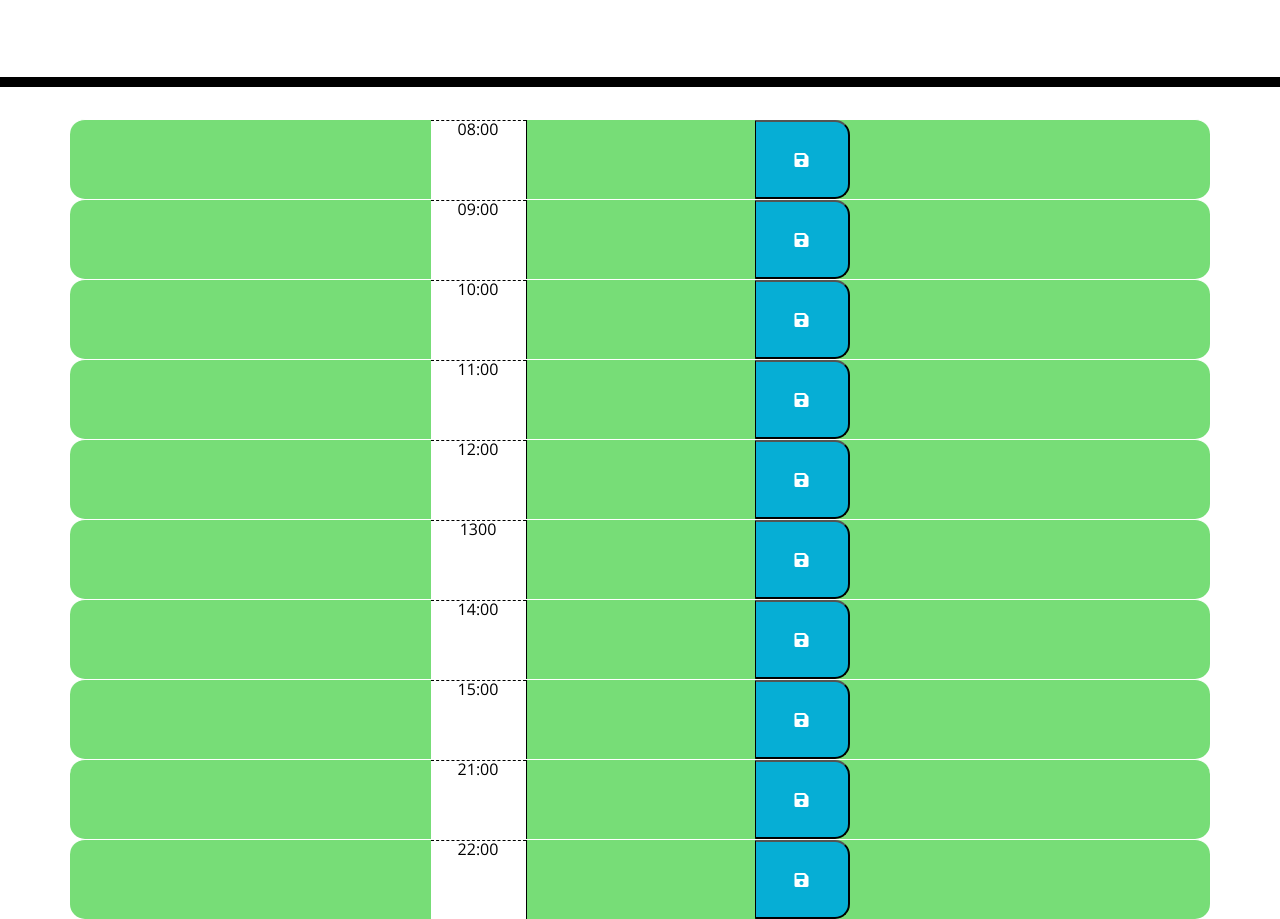
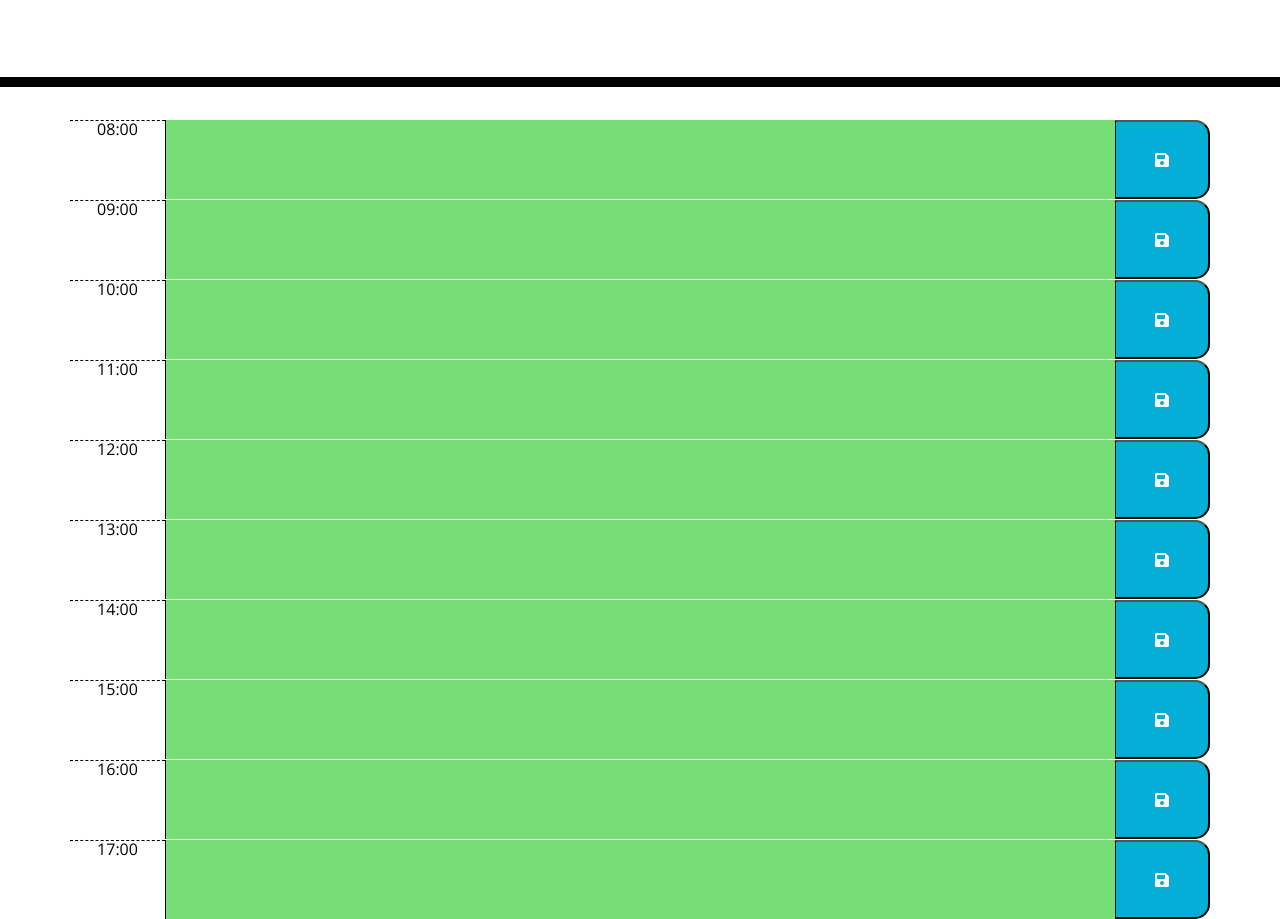
Before and after one commit to ColeHeintzman/Just-In-Time, a plain HTML site: page index.html in a window 1280 px wide. Shown: the part 249-1168 px from the top of the page. Drawn offline with nearby package versions, Linux system fonts and the light colour scheme.

Commit message:
final product Known issue of formatet not working.

```diff
--- a/Assets/script.js
+++ b/Assets/script.js
@@ -14,7 +14,6 @@ $(document).ready(function() {
     var text = $(this).siblings(".description").val();
     var time = $(this).parent().attr("id");
     localStorage.setItem(time, text);
-    localStorage.getItem("value");
     })
 })
 //*Recalling local storage for data persistence after refresh browser
@@ -26,28 +25,23 @@ $("#1200 .description").val(localStorage.getItem("1200"));
 $("#1300 .description").val(localStorage.getItem("1300"));
 $("#1400 .description").val(localStorage.getItem("1400"));
 $("#1500 .description").val(localStorage.getItem("1500"));
-$("#2100 .description").val(localStorage.getItem("2100"));
-$("#2200 .description").val(localStorage.getItem("2200"));
+$("#1600 .description").val(localStorage.getItem("1600"));
+$("#1700 .description").val(localStorage.getItem("1700"));
 //*Updating Schedule css based on current time
-function timeClock() {
+function formatRows() {
     $(".time-block").each(function() {
-        var currentHour = moment().hour();
-        var scheduleTime = parseInt($(this).attr("id").split("hour")[1]);
-        if (scheduleTime < currentHour) {
-            $(this).removeClass("future");
-            $(this).removeClass("present");
+        var scheduleTime = Array.from(document.getElementsByTagName('section'));
+        console.log(scheduleTime);
+        if (scheduleTime < currentTime) {
             $(this).addClass("past");
         }
-        else if (scheduleTime === currentHour) {
-            $(this).removeClass("future");
-            $(this).removeClass("past");
+        else if (scheduleTime === currentTime) {
             $(this).addClass("present");
         }
         else {
-            $(this).removeClass("present");
-            $(this).removeClass("past");
             $(this).addClass("future");
         }
     })
 }
-timeClock();
+
+formatRows();
--- a/index.html
+++ b/index.html
@@ -32,54 +32,54 @@
     <div class="container">
       <!-- Timeblocks go here -->
         <div class="row justify-content-md-center time-block" id="0800">
-          <div class="col col-lg-1 hour">08:00</div>
-          <textarea class="col-md-auto description"></textarea>
-          <button class="col col-lg-1 saveBtn"><i class="fas fa-save"></i></button>
+          <section class="col-sm-1 hour">08:00</section>
+          <textarea class="col-sm-10 description"></textarea>
+          <button class="col-sm-1 saveBtn"><i class="fas fa-save"></i></button>
         </div>
         <div class="row justify-content-md-center time-block" id="0900">
-          <div class="col col-lg-1 hour">09:00</div>
-          <textarea class="col-md-auto description"></textarea>
-          <button class="col col-lg-1 saveBtn"><i class="fas fa-save"></i></button>
+          <section class="col-sm-1 hour">09:00</section>
+          <textarea class="col-sm-10 description"></textarea>
+          <button class="col-sm-1 saveBtn"><i class="fas fa-save"></i></button>
         </div>
         <div class="row justify-content-md-center time-block" id="1000">
-          <div class="col col-lg-1 hour">10:00</div>
-          <textarea class="col-md-auto description"></textarea>
-          <button class="col col-lg-1 saveBtn"><i class="fas fa-save"></i></button>
+          <section class="col-sm-1 hour">10:00</section>
+          <textarea class="col-sm-10 description"></textarea>
+          <button class="col-sm-1 saveBtn"><i class="fas fa-save"></i></button>
         </div>
         <div class="row justify-content-md-center time-block" id="1100">
-          <div class="col col-lg-1 hour">11:00</div>
-          <textarea class="col-md-auto description"></textarea>
-          <button class="col col-lg-1 saveBtn"><i class="fas fa-save"></i></button>
+          <section class="col-sm-1 hour">11:00</section>
+          <textarea class="col-sm-10 description"></textarea>
+          <button class="col-sm-1 saveBtn"><i class="fas fa-save"></i></button>
         </div>
         <div class="row justify-content-md-center time-block" id="1200">
-          <div class="col col-lg-1 hour">12:00</div>
-          <textarea class="col-md-auto description"></textarea>
-          <button class="col col-lg-1 saveBtn"><i class="fas fa-save"></i></button>
+          <section class="col-sm-1 hour">12:00</section>
+          <textarea class="col-sm-10 description"></textarea>
+          <button class="col-sm-1 saveBtn"><i class="fas fa-save"></i></button>
         </div>
         <div class="row justify-content-md-center time-block" id="1300">
-          <div class="col col-lg-1 hour">1300</div>
-          <textarea class="col-md-auto description"></textarea>
-          <button class="col col-lg-1 saveBtn"><i class="fas fa-save"></i></button>
+          <section class="col-sm-1 hour">13:00</section>
+          <textarea class="col-sm-10 description"></textarea>
+          <button class="col-sm-1 saveBtn"><i class="fas fa-save"></i></button>
         </div>
         <div class="row justify-content-md-center time-block" id="1400">
-          <div class="col col-lg-1 hour">14:00</div>
-          <textarea class="col-md-auto description"></textarea>
-          <button class="col col-lg-1 saveBtn"><i class="fas fa-save"></i></button>
+          <section class="col-sm-1 hour">14:00</section>
+          <textarea class="col-sm-10 description"></textarea>
+          <button class="col-sm-1 saveBtn"><i class="fas fa-save"></i></button>
         </div>
         <div class="row justify-content-md-center time-block" id="1500">
-          <div class="col col-lg-1 hour">15:00</div>
-          <textarea class="col-md-auto description"></textarea>
-          <button class="col col-lg-1 saveBtn"><i class="fas fa-save"></i></button>
+          <section class="col-sm-1 hour">15:00</section>
+          <textarea class="col-sm-10 description"></textarea>
+          <button class="col-sm-1 saveBtn"><i class="fas fa-save"></i></button>
         </div>
-      <div class="row justify-content-md-center time-block" id="2100">
-        <div class="col col-lg-1 hour">21:00</div>
-        <textarea class="col-md-auto description"></textarea>
-        <button class="col col-lg-1 saveBtn"><i class="fas fa-save"></i></button>
+      <div class="row justify-content-md-center time-block" id="1600">
+        <section class="col-sm-1 hour">16:00</section>
+        <textarea class="col-sm-10 description"></textarea>
+        <button class="col-sm-1 saveBtn"><i class="fas fa-save"></i></button>
       </div>
-      <div class="row justify-content-md-center time-block" id="2200">
-        <div class="col col-lg-1 hour">22:00</div>
-        <textarea class="col-md-auto description"></textarea>
-        <button class="col col-lg-1 saveBtn"><i class="fas fa-save"></i></button>
+      <div class="row justify-content-md-center time-block" id="1700">
+        <section class="col-sm-1 hour">17:00</section>
+        <textarea class="col-sm-10 description"></textarea>
+        <button class="col-sm-1 saveBtn"><i class="fas fa-save"></i></button>
       </div>
 <!--sources-->
     <script src="https://code.jquery.com/jquery-3.4.1.min.js"></script>
```
